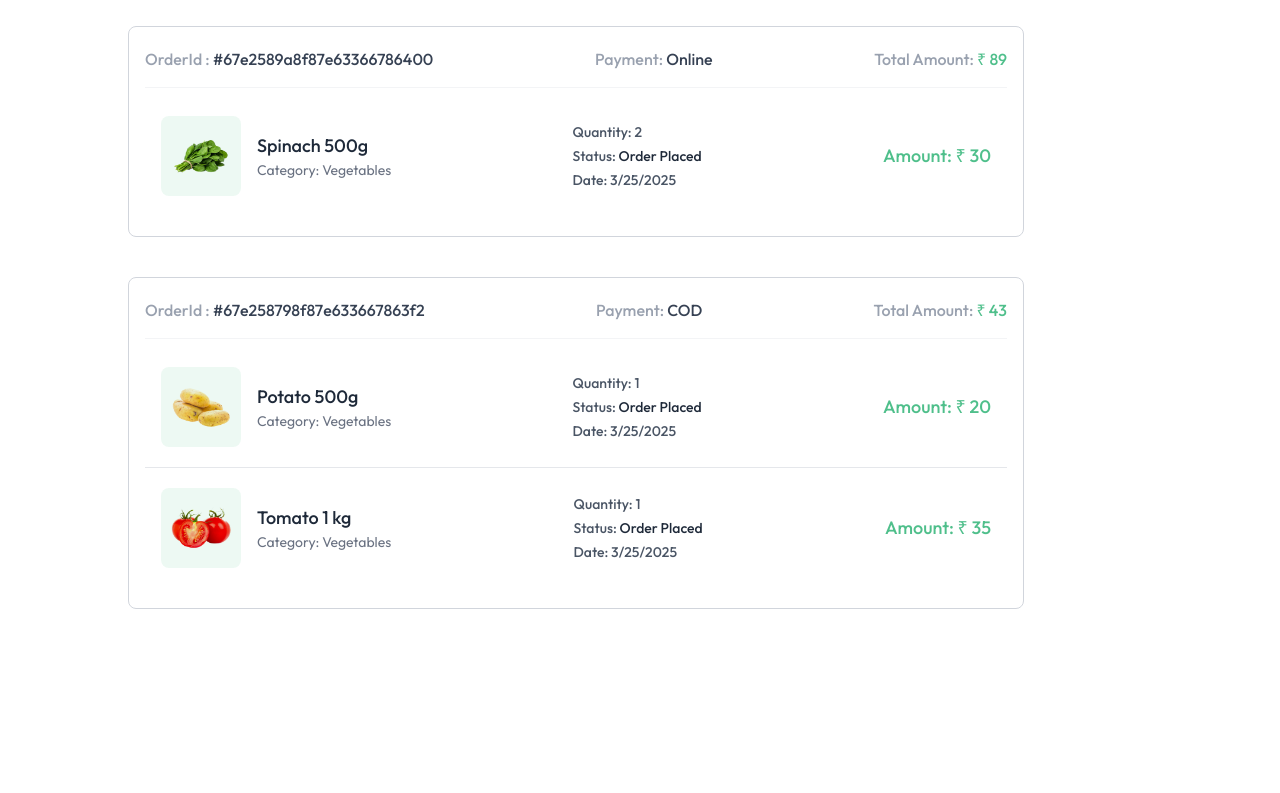
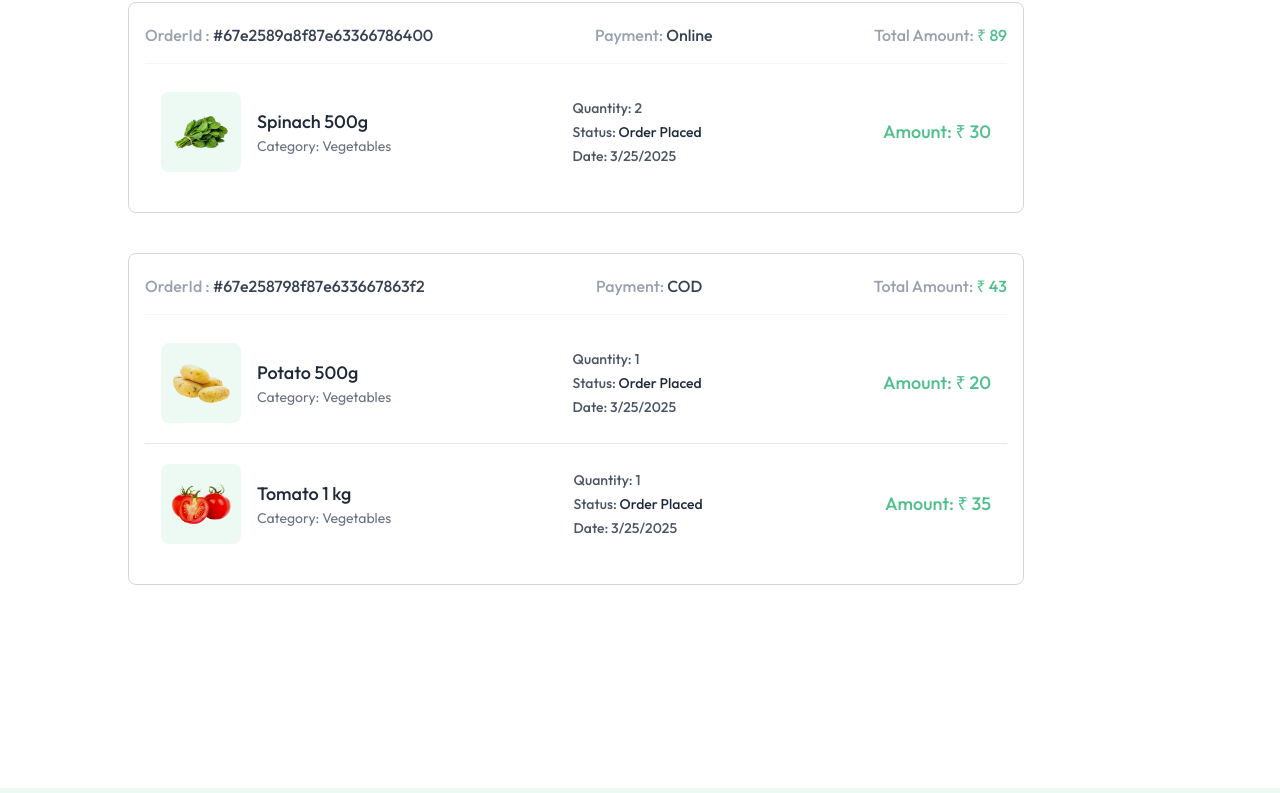
Before and after one commit to benduBytes/GreenMart, a plain HTML site: page frontend/orders.html in a window 1280 px wide. Shown: the part 177-970 px from the top of the page. Drawn offline with nearby package versions, Linux system fonts and the light colour scheme.

Commit message:
Refactor orders.html for layout and structure
Adjusted padding in the main section and ensured proper HTML structure.

```diff
--- a/frontend/orders.html
+++ b/frontend/orders.html
@@ -13,7 +13,7 @@
 
   <div id="navbar-placeholder"></div>
 
-  <main class="min-h-screen pt-16 pb-16 px-4 md:px-16 lg:px-24 xl:px-32">
+  <main class="min-h-screen pt-10 pb-16 px-4 md:px-16 lg:px-24 xl:px-32">
 
     <div class="flex flex-col items-start w-max mb-8">
         <p class="text-2xl font-medium uppercase text-gray-800">My orders</p>
@@ -35,4 +35,5 @@
   <script type="module" src="js/main.js"></script>
 
 </body>
+
 </html>
```
